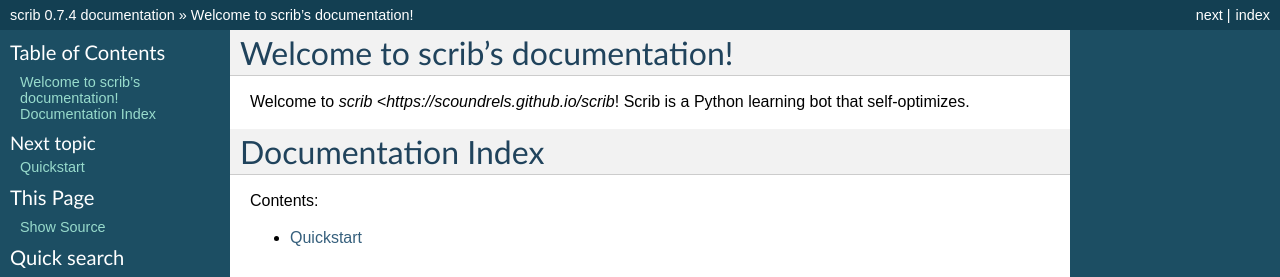
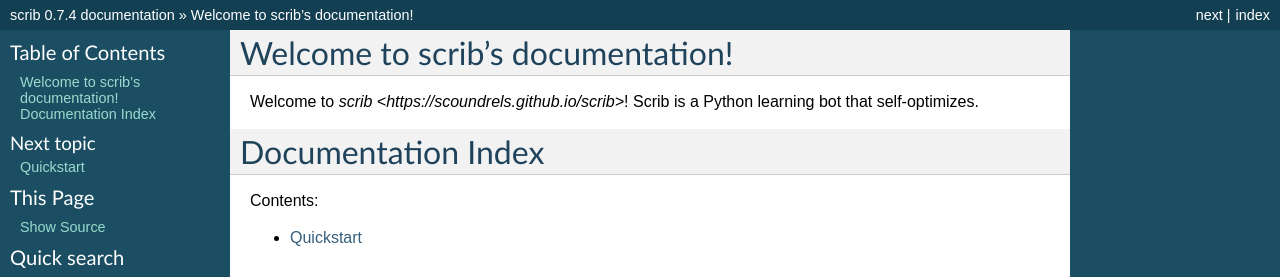
Before and after one commit to RobertTheMagnificent/scrib, a Sphinx documentation site: the page built from docs/index.rst, in a window 1280 px wide. Shown: the top 277 px of the page. Built offline with Sphinx 7.4.7, drawn with Linux system fonts in a browser that asks for light colours.

Commit message:
Forgot a >

```diff
--- a/docs/index.rst
+++ b/docs/index.rst
@@ -1,7 +1,7 @@
 Welcome to scrib's documentation!
 =================================
 
-Welcome to `scrib <https://scoundrels.github.io/scrib`!
+Welcome to `scrib <https://scoundrels.github.io/scrib>`!
 Scrib is a Python learning bot that self-optimizes.
 
 Documentation Index
```
